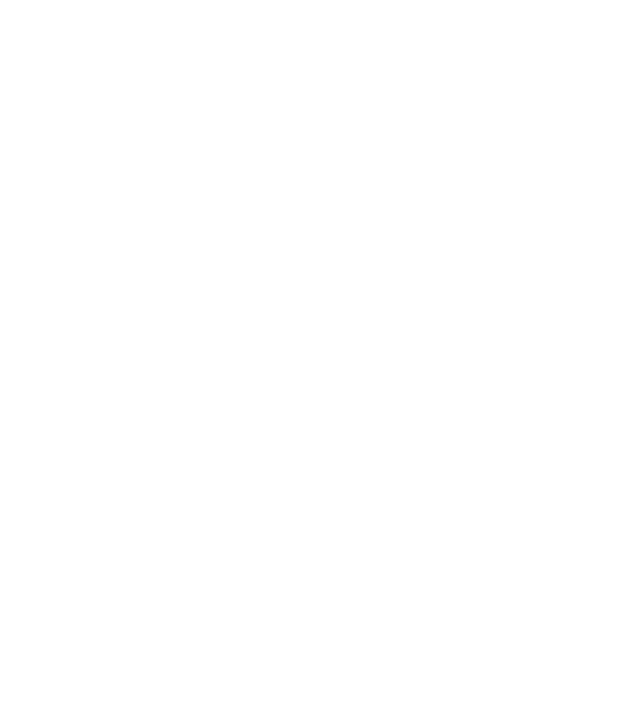
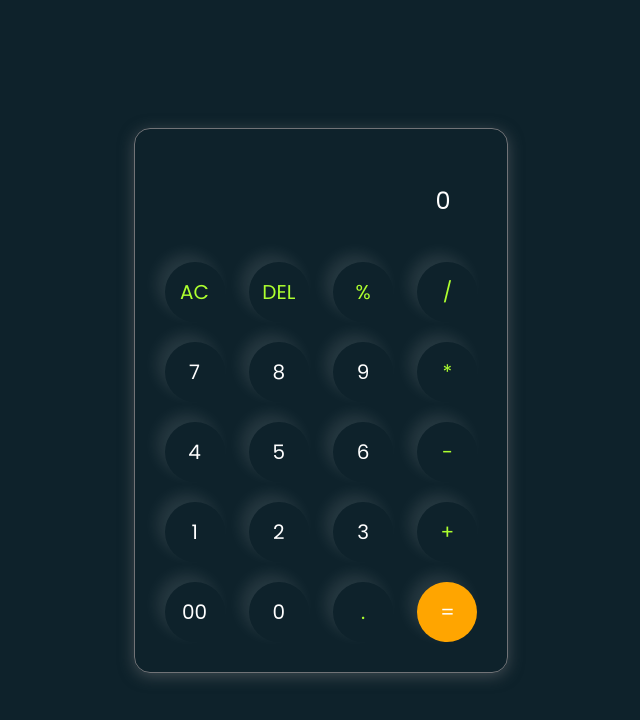
Before and after one commit to Daniyal152004/Calculator, a plain HTML site: page index.html in a window 1280 px wide. Shown: the whole page, without its empty margins (319-959 px from the left). Drawn offline with Linux system fonts and the light colour scheme.

Commit message:
complete project

```diff
--- a/index.html
+++ b/index.html
@@ -6,5 +6,47 @@
     <title>Calculator</title>
     <link rel="stylesheet" href="style.css" />
   </head>
-  <body></body>
+  <body>
+    <div class="calculator">
+      <div>
+        <input type="text" placeholder="0" id="inputBox" readonly />
+      </div>
+      <div>
+        <button class="operator">AC</button>
+        <button class="operator">DEL</button>
+        <button class="operator">%</button>
+        <button class="operator">/</button>
+      </div>
+
+      <div>
+        <button>7</button>
+        <button>8</button>
+        <button>9</button>
+        <button class="operator">*</button>
+      </div>
+
+      <div>
+        <button>4</button>
+        <button>5</button>
+        <button>6</button>
+        <button class="operator">-</button>
+      </div>
+
+      <div>
+        <button>1</button>
+        <button>2</button>
+        <button>3</button>
+        <button class="operator">+</button>
+      </div>
+
+      <div>
+        <button>00</button>
+        <button>0</button>
+        <button class="operator">.</button>
+        <button class="equalbtn">=</button>
+      </div>
+    </div>
+
+    <script src="/script.js"></script>
+  </body>
 </html>
--- /dev/null
+++ b/script.js
@@ -0,0 +1,23 @@
+let input = document.getElementById("inputBox");
+let buttons = document.querySelectorAll("button");
+
+let string = "";
+let arr = Array.from(buttons);
+
+arr.forEach((button) => {
+  button.addEventListener("click", (e) => {
+    if (e.target.innerHTML == "DEL") {
+      string = string.substring(0, string.length - 1);
+      input.value = string;
+    } else if (e.target.innerHTML == "AC") {
+      string = "";
+      input.value = string;
+    } else if (e.target.innerHTML == "=") {
+      string = eval(string);
+      input.value = string;
+    } else {
+      string = string + e.target.innerHTML;
+      input.value = string;
+    }
+  });
+});
--- a/style.css
+++ b/style.css
@@ -1,5 +1,62 @@
+@import url("https://fonts.googleapis.com/css2?family=Inter:ital,opsz,wght@0,14..32,100..900;1,14..32,100..900&family=Poppins:ital,wght@0,100;0,200;0,300;0,400;0,500;0,600;0,700;0,800;0,900;1,100;1,200;1,300;1,400;1,500;1,600;1,700;1,800;1,900&family=Roboto:ital,wght@0,100..900;1,100..900&display=swap");
+
 * {
   margin: 0;
   padding: 0;
   box-sizing: border-box;
+  font-family: "Poppins", sans-serif;
+  color: white;
 }
+
+body {
+  width: 100vw;
+  min-height: 100vh;
+  display: flex;
+  justify-content: center;
+  align-items: center;
+  background: #0e222b;
+}
+
+.calculator {
+  border: 1px solid #717377;
+  padding: 20px;
+  border-radius: 16px;
+  background: transparent;
+  box-shadow: 0px 3px 15px rgba(113, 115, 119, 0.5);
+}
+
+input {
+  width: 320px;
+  padding: 24px;
+  margin-block: 10px;
+  border: none;
+  outline: none;
+  text-align: right;
+  font-size: 24px;
+  background: transparent;
+  cursor: pointer;
+}
+
+input::placeholder {
+  color: white;
+}
+
+button {
+  width: 60px;
+  height: 60px;
+  margin: 10px;
+  border-radius: 50%;
+  background: transparent;
+  border: none;
+  box-shadow: -8px -8px 15px rgba(255, 255, 255, 0.1);
+  cursor: pointer;
+  font-size: 20px;
+}
+
+.operator {
+  color: greenyellow;
+}
+
+.equalbtn {
+  background: orange;
+}
```
